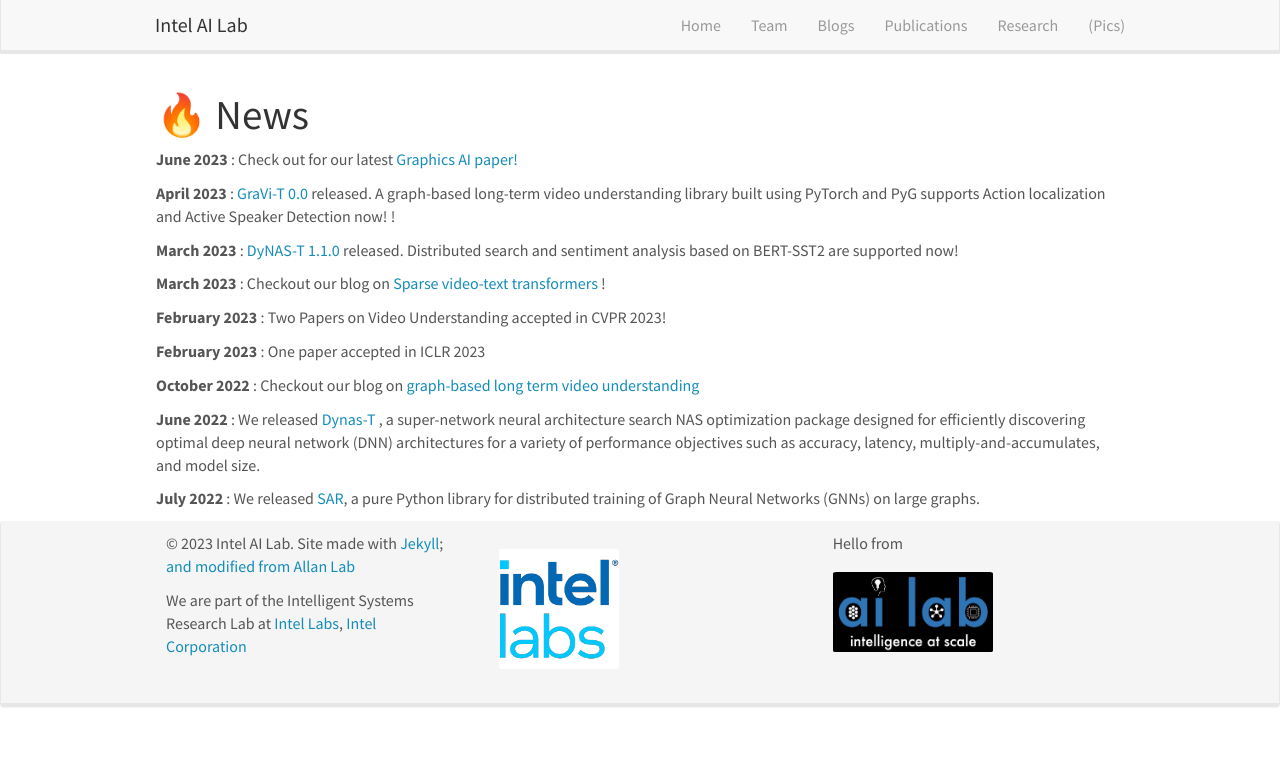
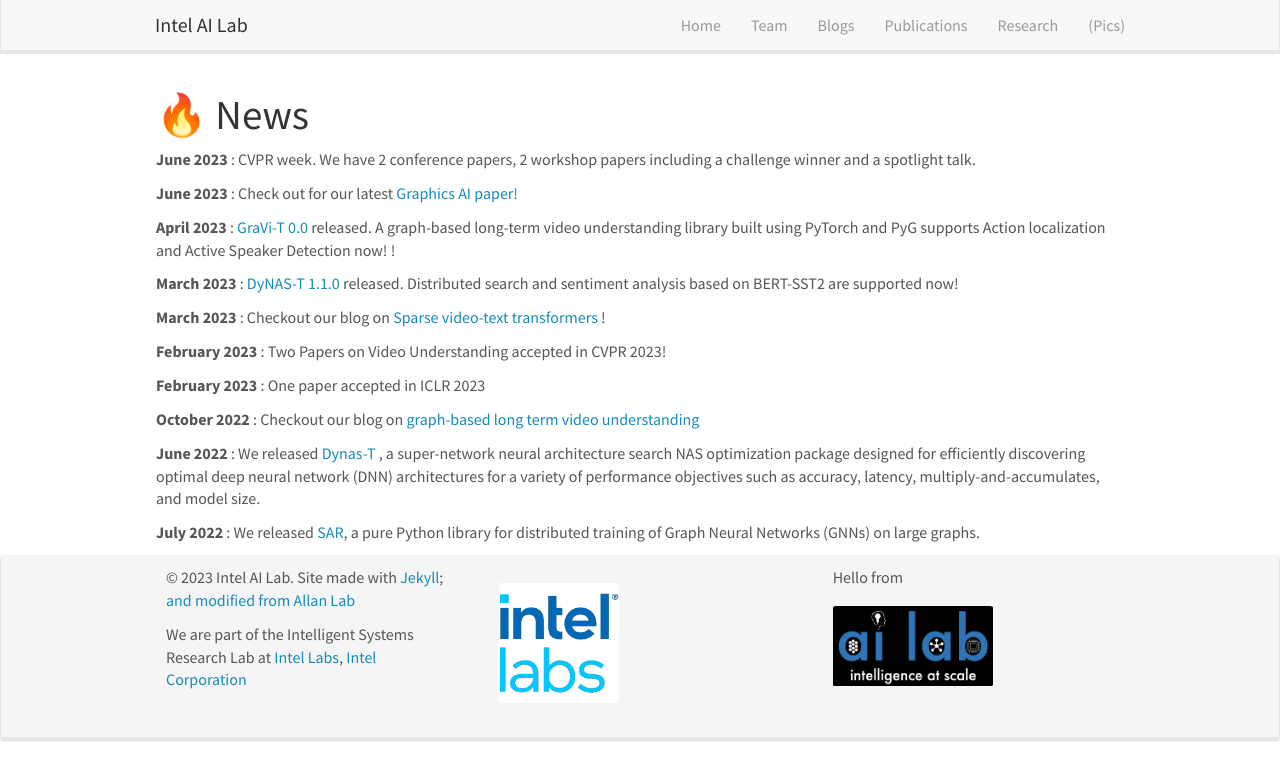
Before and after one commit to intelailabpage/intelailabpage.github.io, a Jekyll site: the page built from _pages/allnews.md, in a window 1280 px wide. Shown: the top 780 px of the page. Built offline with Jekyll 4.4.1, drawn with Linux system fonts in a browser that asks for light colours; nearby versions of some CDN libraries.

Commit message:
Update news.yml

```diff
--- a/_data/news.yml
+++ b/_data/news.yml
@@ -1,3 +1,6 @@
+- date: June 2023
+  headline: CVPR week. We have 2 conference papers, 2 workshop papers including a challenge winner and a spotlight talk.
+
 - date: June 2023
   headline: Check out for our latest <a href="https://arxiv.org/abs/2306.04166"> Graphics AI paper! </a>
 
```
